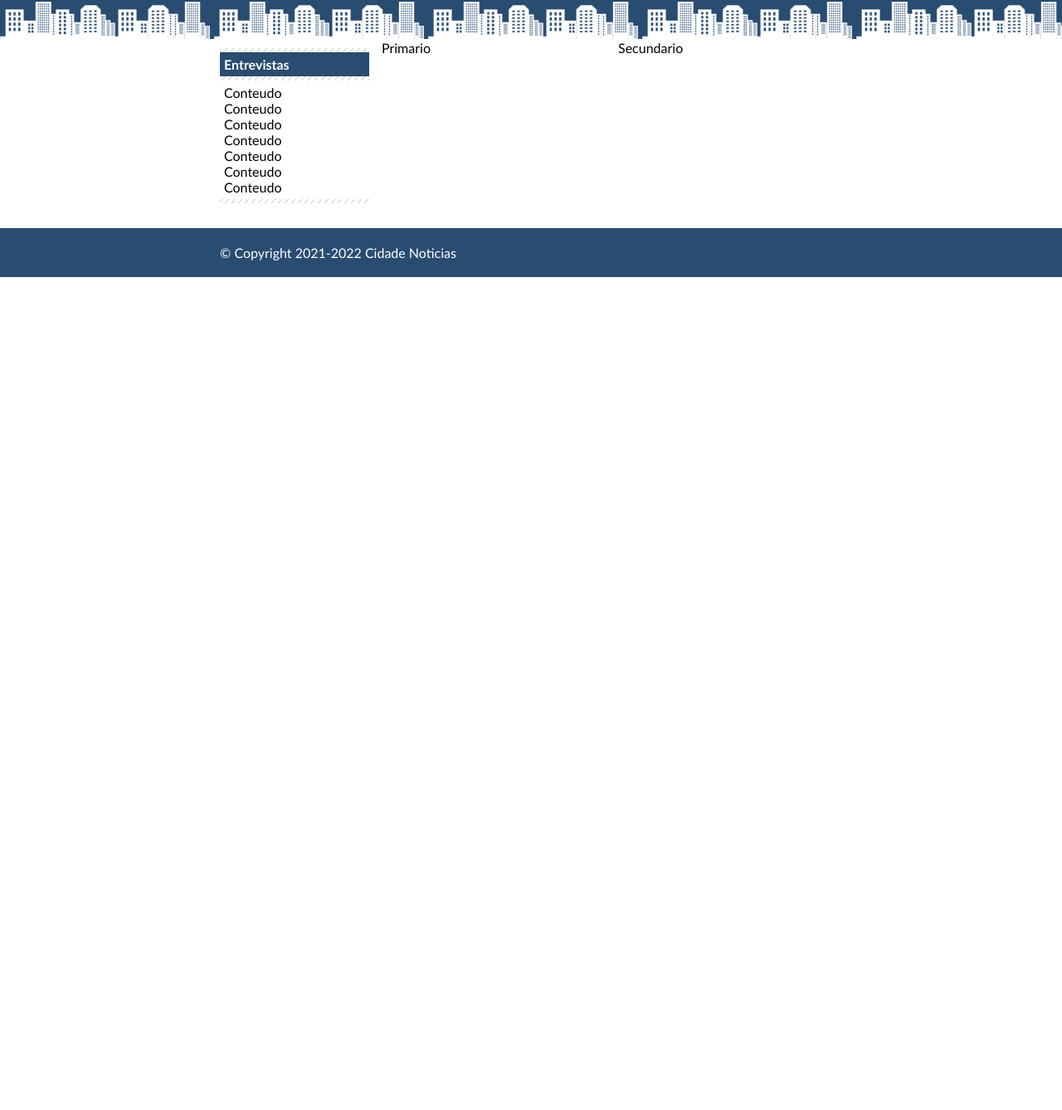
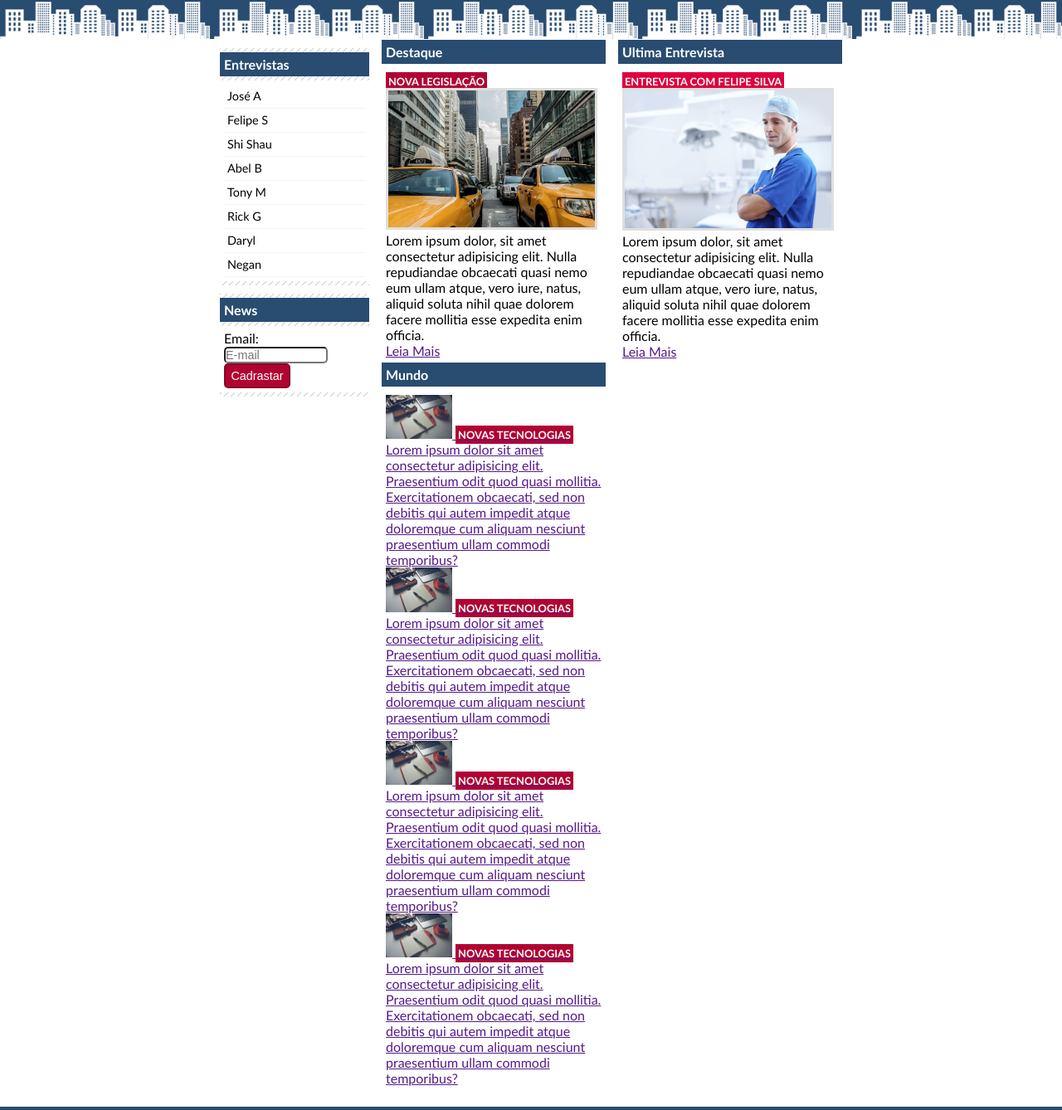
Before and after one commit to KlyscSilva/noticia-cidade, a plain HTML site: page index.html in a window 1280 px wide. Shown: the part 182-1520 px from the top of the page at 83% size. Before the commit the page ends 800 px from the top, so only its background shows below. Drawn offline with Linux system fonts and the light colour scheme.

Commit message:
up index

```diff
--- a/index.html
+++ b/index.html
@@ -1,5 +1,6 @@
 <!DOCTYPE html>
 <html lang="pt-br">
+
 <head>
     <meta charset="UTF-8">
     <meta http-equiv="X-UA-Compatible" content="IE=edge">
@@ -7,11 +8,14 @@
     <title>Salvador Noticia</title>
     <link rel="stylesheet" href="style.css">
 </head>
-<body id="tres-colunas"class="home">
 
-    <div id="container"> <!-- Inicio container -->
+<body id="tres-colunas" class="home">
 
-    <header id="topo"> <!-- Inicio Topo -->
+    <div id="container">
+        <!-- Inicio container -->
+
+        <header id="topo">
+            <!-- Inicio Topo -->
 
             <h1 class="logo">Noticias Cidade</h1>
 
@@ -29,23 +33,126 @@
         <!-- Inicio Conteudo -->
         <section id="conteudo">
 
-        <div id="primario">Primario</div>
-        <div id="secundario">Secundario</div>
+            <!-- Primeira Coluna -->
+            <div id="primario">
+                <div class="caixa-destaque">
+                    <h2>Destaque</h2>
+                    <div class="caixa-conteudo">
+                        <h3>Nova Legislação</h3>
+                        <img src="./img/taxi.jpg" alt="foto-taxi" width="100%" class="imagem-principal">
+                        <p>Lorem ipsum dolor, sit amet consectetur adipisicing elit. Nulla repudiandae obcaecati quasi
+                            nemo eum ullam atque, vero iure, natus, aliquid soluta nihil quae dolorem facere mollitia
+                            esse expedita enim officia.</p>
+                        <a href="">Leia Mais</a>
+                    </div>
+
+                </div>
+
+                <!-- Sub Coluna 1 do site -->
+                <div>
+                    <h2>Mundo</h2>
+                    <div class="caixa-conteudo">
+                        <ul id="lista-noticias">
+                            <li>
+                                <a href="">
+                                    <img src="./img/tecnologia.jpg" alt="foto-tec" width="80">
+                                    <h3>Novas Tecnologias</h3>
+                                    <p>Lorem ipsum dolor sit amet consectetur adipisicing elit. Praesentium odit quod
+                                        quasi mollitia. Exercitationem obcaecati, sed non debitis qui autem impedit
+                                        atque doloremque cum aliquam nesciunt praesentium ullam commodi temporibus?</p>
+                                </a>
+                            </li>
+
+                            <li>
+                                <a href="">
+                                    <img src="./img/tecnologia.jpg" alt="foto-tec" width="80">
+                                    <h3>Novas Tecnologias</h3>
+                                    <p>Lorem ipsum dolor sit amet consectetur adipisicing elit. Praesentium odit quod
+                                        quasi mollitia. Exercitationem obcaecati, sed non debitis qui autem impedit
+                                        atque doloremque cum aliquam nesciunt praesentium ullam commodi temporibus?</p>
+                                </a>
+                            </li>
+
+                            <li>
+                                <a href="">
+                                    <img src="./img/tecnologia.jpg" alt="foto-tec" width="80">
+                                    <h3>Novas Tecnologias</h3>
+                                    <p>Lorem ipsum dolor sit amet consectetur adipisicing elit. Praesentium odit quod
+                                        quasi mollitia. Exercitationem obcaecati, sed non debitis qui autem impedit
+                                        atque doloremque cum aliquam nesciunt praesentium ullam commodi temporibus?</p>
+                                </a>
+                            </li>
+
+                            <li>
+                                <a href="">
+                                    <img src="./img/tecnologia.jpg" alt="foto-tec" width="80">
+                                    <h3>Novas Tecnologias</h3>
+                                    <p>Lorem ipsum dolor sit amet consectetur adipisicing elit. Praesentium odit quod
+                                        quasi mollitia. Exercitationem obcaecati, sed non debitis qui autem impedit
+                                        atque doloremque cum aliquam nesciunt praesentium ullam commodi temporibus?</p>
+                                </a>
+                            </li>
+
+                        </ul>
+                    </div>
+
+                </div>
+            </div>
+
+            <!-- Segunda Coluna -->
+            <div id="secundario">
+                <div class="caixa-entrevista">
+                    <h2>Ultima Entrevista</h2>
+                    <div class="caixa-conteudo">
+                        <h3>Entrevista com felipe silva</h3>
+                        <img src="./img/doutor.jpg" alt="foto-doutor" width="100%" class="imagem-principal">
+                        <p>Lorem ipsum dolor, sit amet consectetur adipisicing elit. Nulla repudiandae obcaecati quasi
+                            nemo eum ullam atque, vero iure, natus, aliquid soluta nihil quae dolorem facere mollitia
+                            esse expedita enim officia.</p>
+                        <a href="">Leia Mais</a>
+                    </div>
+
+                </div>
+
+            </div>
+
+
+
             <!-- Lateral da page -->
             <div id="lateral">
                 <div class="caixa">
                     <h2>Entrevistas</h2>
                     <div class="caixa-conteudo">
-                    Conteudo <br>
-                    Conteudo <br>
-                    Conteudo <br>
-                    Conteudo <br>
-                    Conteudo <br>
-                    Conteudo <br>
-                    Conteudo <br>
+                        <ul>
+                            <li><a href=""> José A</a></li>
+                            <li><a href="">Felipe S</a></li>
+                            <li><a href="">Shi Shau</a></li>
+                            <li><a href="">Abel B</a></li>
+                            <li><a href="">Tony M</a></li>
+                            <li><a href="">Rick G</a></li>
+                            <li><a href="">Daryl</a></li>
+                            <li><a href="">Negan</a></li>
+                        </ul>
                     </div>
 
                 </div>
+
+                <div class="caixa">
+                    <h2>News</h2>
+                    <div class="caixa-conteudo">
+                        <form action="">
+                            <label for="email">Email:</label>
+                            <input type="text" name="email" id="enmail" placeholder="E-mail">
+                            <input type="submit" value="Cadrastar" class="submit">
+                        </form>
+
+                    </div>
+
+                </div>
+
+
+
+
             </div>
             <!-- Fim da lateral -->
 
@@ -54,7 +161,7 @@
         <!-- Fim Conteudo-->
 
 
-    </div>  <!-- fim do container -->
+    </div> <!-- fim do container -->
 
     <!-- Rodape -->
     <footer id="container-rodape" style="clear:both;">
@@ -68,4 +175,5 @@
 
 
 </body>
+
 </html>
```
Lines whose indentation alone changed are shown as unchanged.
